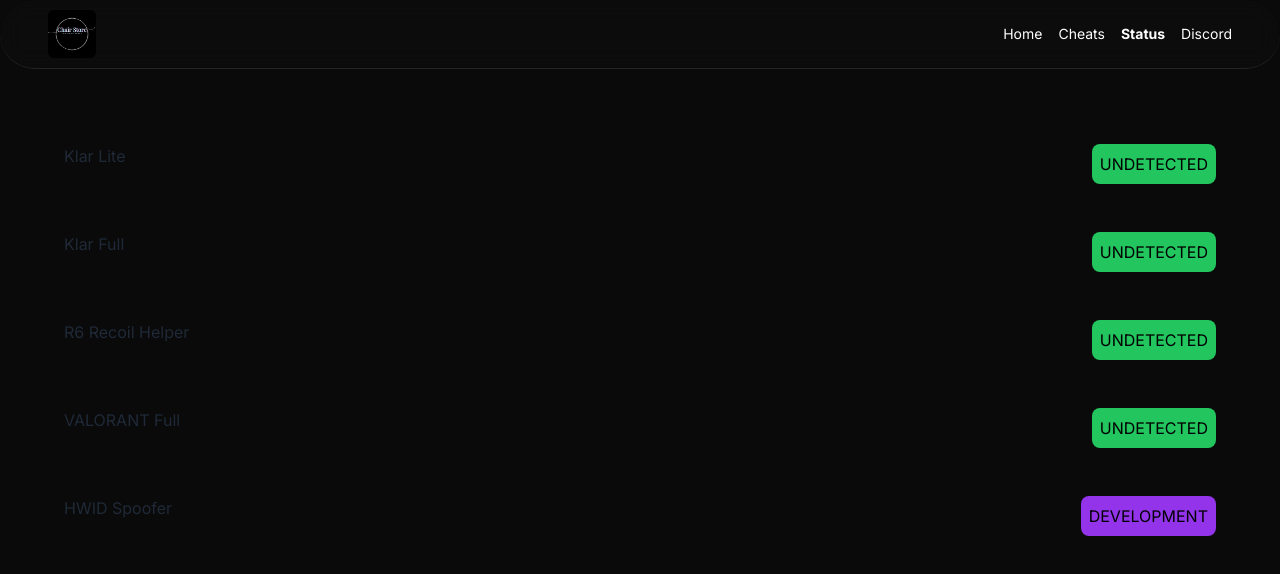
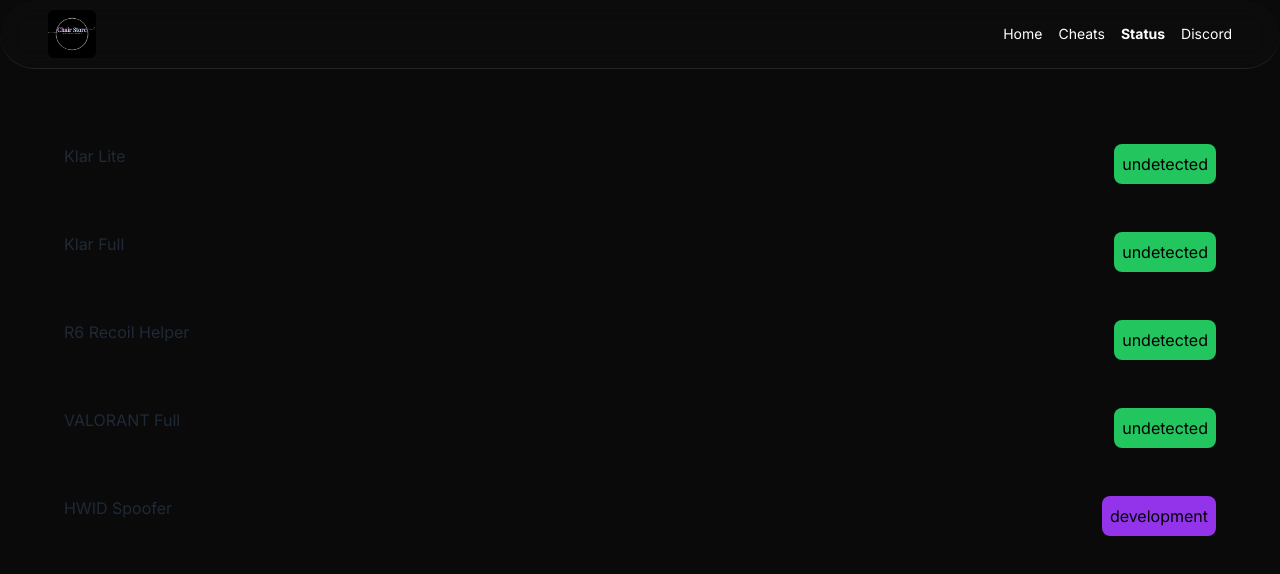
Before and after one commit to Crspy2/chairstore-web, a Next.js app: page /status in a window 1280 px wide. Shown: the top 574 px of the page. Built offline with nearby package versions, Linux system fonts and the light colour scheme.

Commit message:
changed statuses to lowercase

```diff
--- a/src/app/status/page.tsx
+++ b/src/app/status/page.tsx
@@ -1,9 +1,9 @@
 enum E_Status {
-    Detected = "DETECTED",
-    Updating = "UPDATING",
-    Development = "DEVELOPMENT",
-    Risky = "RISKY",
-    Undetected = "UNDETECTED",
+    Detected = "detected",
+    Updating = "updating",
+    Development = "development",
+    Risky = "risky",
+    Undetected = "undetected",
 }
 
 
```
